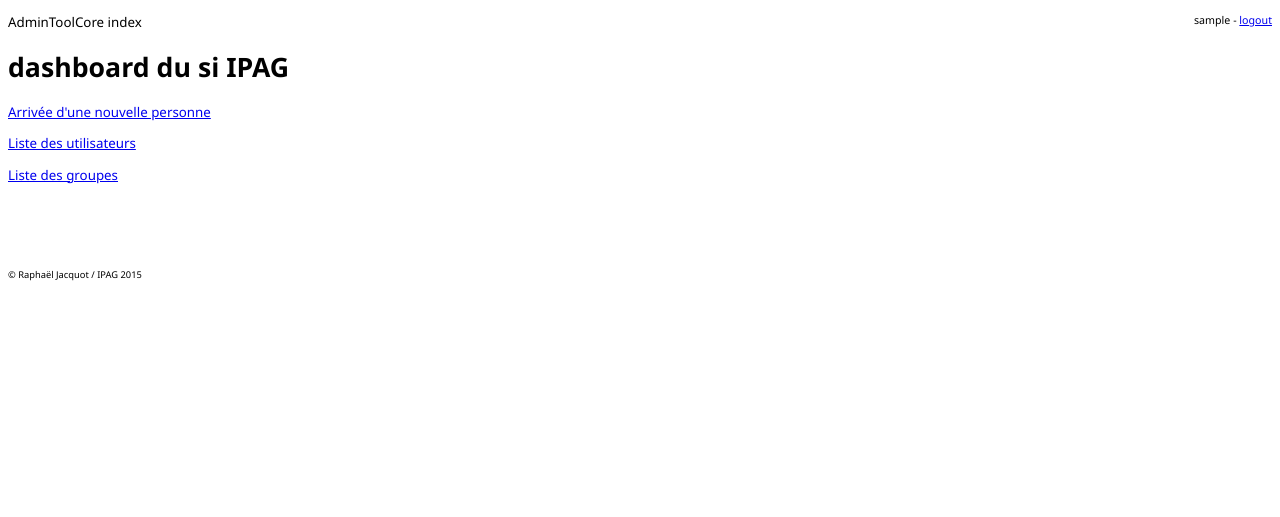
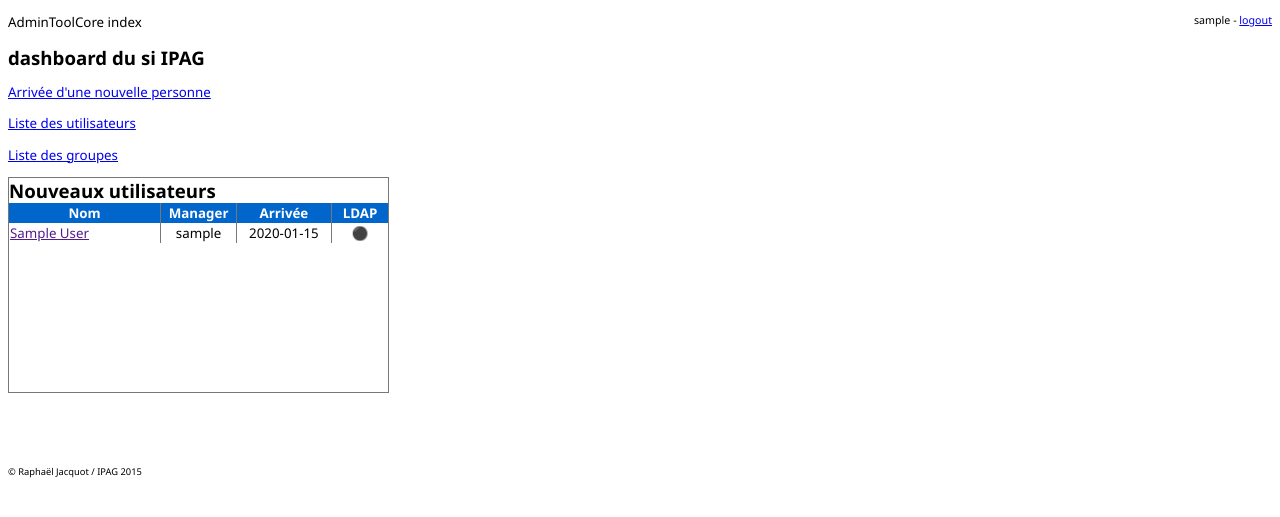
Before and after one commit to sxpert/admlabo, a Django app: page /AdminToolCore/ in a window 1280 px wide. Shown: the top 517 px of the page. Run offline with Django 3.2, Linux system fonts and the light colour scheme; a user stored in the database is signed in; tables that the repository leaves empty hold one stand-in row (values such as "Sample post"); some libraries are stand-ins or nearby versions.

Commit message:
add one dashboard block

```diff
--- /dev/null
+++ b/admipag/AdminToolCore/static/css/dashboard.css
@@ -0,0 +1,5 @@
+.ui-block {
+	width: 30%;
+	border: 1px solid #777;
+	min-height: 30ex;
+}
--- /dev/null
+++ b/admipag/AdminToolCore/static/js/dashboard.js
@@ -0,0 +1,25 @@
+function load_blocks (blocks) {
+	blocks.forEach(function (block) {
+		// attempt to get block data
+		var url = window.location.pathname+block;
+		console.log (url);
+		$.ajax ({
+			'url': url,
+			'success':	function (data) {
+					    	console.log (data);
+							var div = $('#'+block);
+							console.log (div);
+							div.html(data);
+						},
+			'datatype': 'html'
+		}).fail(function(jqXHR, textStatus, errorThrown) {
+			console.log (jqXHR.status);
+			console.log (textStatus);
+			console.log (errorThrown);
+		});
+	});
+}
+
+$(function () {
+	load_blocks (['DBNewArrivals']);
+});
--- /dev/null
+++ b/admipag/AdminToolCore/templates/DBNewArrivals.html
@@ -0,0 +1,58 @@
+<div>
+<style type="text/css" scoped>
+h1 {
+	margin: 0;
+	font-size: 14pt;
+}
+table {
+	border-collapse: collapse;
+	width: 100%
+}
+th {
+	background-color: #0066cc;
+	color: white;
+	text-align: center;
+}
+[data-column="name"] {
+	width: 40%;
+}
+[data-column="mngr"] {
+	border-left: 1px solid #777;
+	width: 20%;
+	text-align: center;
+}
+[data-column="date"] {
+	border-left: 1px solid #777;
+	width: 25%;
+	text-align: center;
+}
+[data-column="prov"] {
+	border-left: 1px solid #777;
+	width: 15%;
+	text-align: center;
+}
+.found {
+	color: green;
+}
+.notfound {
+	color: red;
+}
+</style>
+<h1>Nouveaux utilisateurs</h1>
+<table>
+	<thead>
+		<tr><th data-column="name">Nom</th>
+			<th data-column="mngr">Manager</th>
+			<th data-column="date">Arrivée</th>
+			<th data-column="prov">LDAP</th></tr>
+	</thead>
+	<tbody>
+	{% for u in nu %}
+	<tr><td data-column="name"><a href="">{{u.first_name}} {{u.last_name}}</a></td>
+		<td data-column="mngr">{{u.manager.login}}</td>
+		<td data-column="date">{{u.arrival|date:"Y-m-d"}}</td>
+		<td data-column="prov"><span class="{% if u.ujf_student%}found{%else%}notfound{%endif%}">⚫</span></td></tr>
+	{%endfor%}
+	</tbody>
+</table>
+</div>
--- a/admipag/AdminToolCore/templates/dashboard.html
+++ b/admipag/AdminToolCore/templates/dashboard.html
@@ -1,9 +1,13 @@
 {% extends "ipag-base.html" %}
+{% load staticfiles %}
 {% block title %} - Dashboard{% endblock %}
+{% block scripts %}<script src="{% static "AdminToolCore/js/dashboard.js" %}"></script>{% endblock %}
+{% block css %}<link rel="stylesheet" type="text/css" href="{% static "AdminToolCore/css/dashboard.css" %}"/>{% endblock %}
 {% block content %}
 <p>AdminToolCore index</p>
 <h1>dashboard du si IPAG</h1>
 <p><a href="{% url 'new-arrival-form' %}">Arrivée d'une nouvelle personne</a></p>
 <p><a href="{% url 'users' %}">Liste des utilisateurs</a></p>
 <p><a href="{% url 'groups' %}">Liste des groupes</a></p>
+<div class="ui-block" id="DBNewArrivals"></div>
 {% endblock %}
--- a/admipag/AdminToolCore/urls.py
+++ b/admipag/AdminToolCore/urls.py
@@ -2,17 +2,24 @@ from django.conf.urls import patterns, url
 import views
 
 urlpatterns = patterns( '',
-	url(r'^$', views.Dashboard, name='dashboard'),
+# login forms
 	url(r'^login$', views.LoginForm, name='login-form'),
 	url(r'^logout$', views.LogoutView, name='logout-view'),
+# Dashboard
+	url(r'^$', views.Dashboard, name='dashboard'),
+	url(r'^DBNewArrivals$', views.DBNewArrivals, name='DBNewArrivals'),
+# New Arrival form
 	url(r'^new-arrival$', views.NewArrivalForm, name='new-arrival-form'),
+# Users
 	url(r'^users/', views.users, name='users'),
 	url(r'^user/(?P<user_id>\d+)/view/$', views.user_view, name='user_view'),
 	url(r'^user/(?P<user_id>\d+)/view/(?P<action>[^/]*)/(?P<fieldtype>[^/]*)/(?P<fieldname>[^/]*)$',
 		views.user_view_field, name='user_view_field'),
+# Groups
 	url(r'^groups/', views.groups, name='groups'),
 	url(r'^group/(?P<group_id>\d+)/view/$', views.group_view, name='group_view'),
 	url(r'^group/(?P<group_id>\d+)/view/(?P<action>[^/]*)/(?P<fieldtype>[^/]*)/(?P<fieldname>[^/]*)$',
 		views.group_view_field, name='group_view_field'),
+# Mailing lists
 	url(r'^mailinglist/(?P<ml_id>[a-z0-9_]+)/view/$', views.mailinglist_view, name='mailinglist_view'),
 )
--- a/admipag/AdminToolCore/views/Dashboard.py
+++ b/admipag/AdminToolCore/views/Dashboard.py
@@ -23,3 +23,17 @@ def Dashboard (request) :
 		'users': users,
 	}
 	return render(request, 'dashboard.html', context)
+
+#==============================================================================
+# Dashboard bits
+#
+
+from decorators import *
+
+@admin_login
+def DBNewArrivals (request) :
+	newusers = models.NewUser.objects.all()
+	context = {
+		'nu' : newusers,
+	}
+	return render(request, 'DBNewArrivals.html', context)
```
